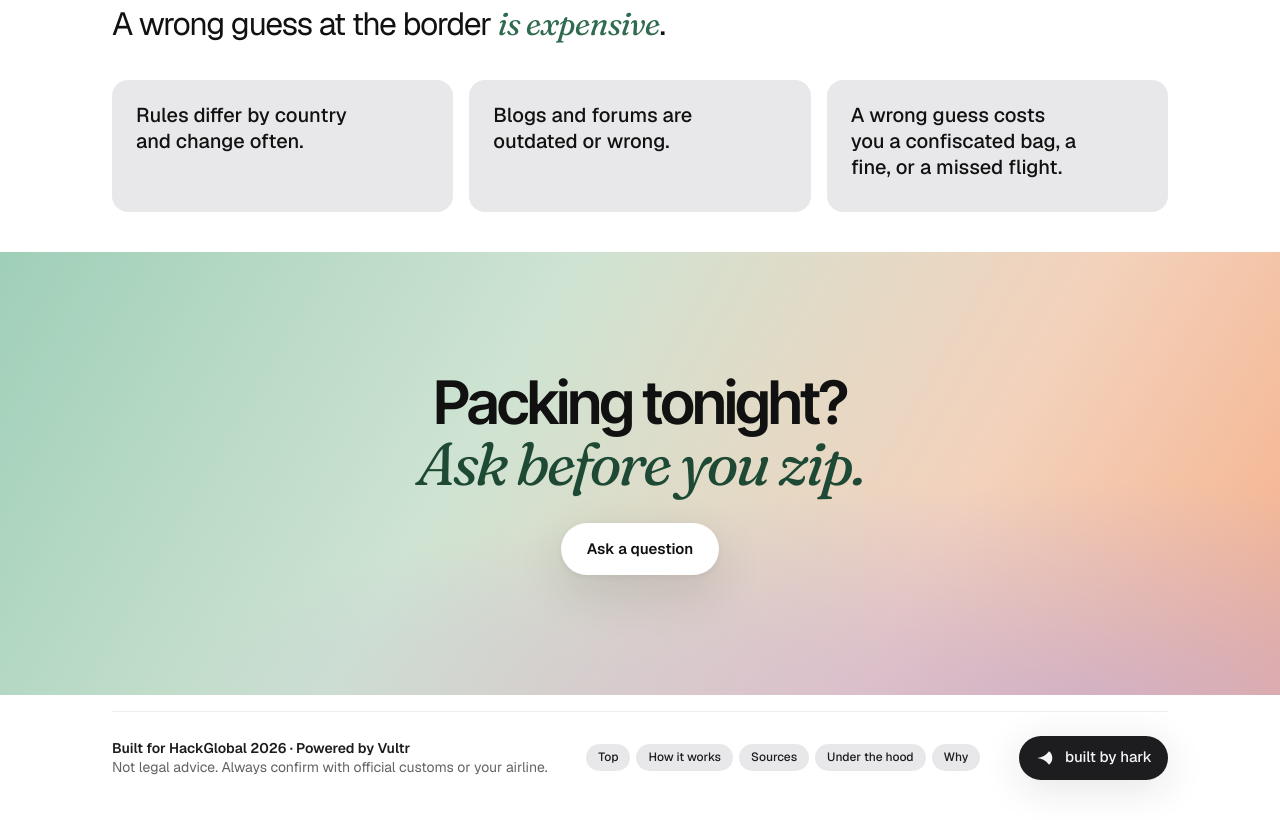
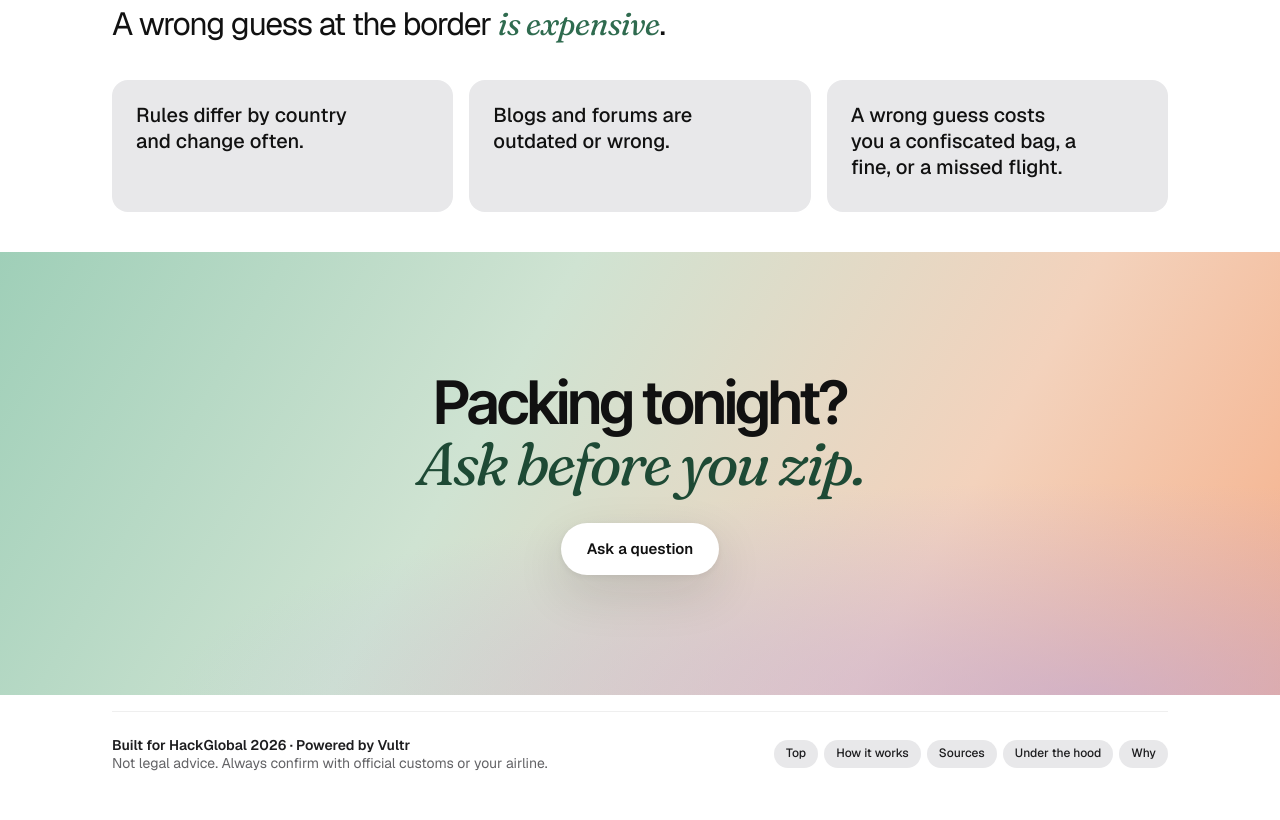
Before and after one commit to Ak759-wq/Can_I_Bring_It_-, a plain HTML site: page frontend/index.html in a window 1280 px wide. Shown: the part 2534-3354 px from the top of the page. Drawn offline with nearby package versions, Linux system fonts and the light colour scheme.

Commit message:
Remove footer badge

```diff
--- a/frontend/index.html
+++ b/frontend/index.html
@@ -528,7 +528,6 @@
       <footer class="foot">
         <p><strong>Built for HackGlobal 2026 · Powered by Vultr</strong><br />Not legal advice. Always confirm with official customs or your airline.</p>
         <nav aria-label="Back to sections" data-auto></nav>
-        <a class="badge" href="https://hark.com/" target="_blank" rel="noopener"><span class="hark-mark"></span><span>built by hark</span></a>
       </footer>
     </div>
     <script src="hark.js"></script>
```
